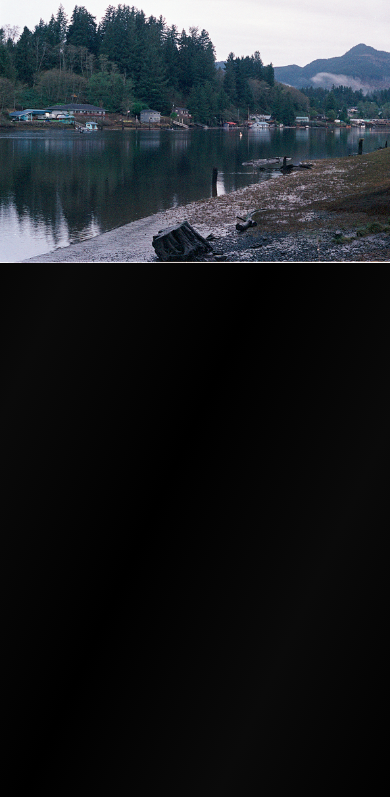
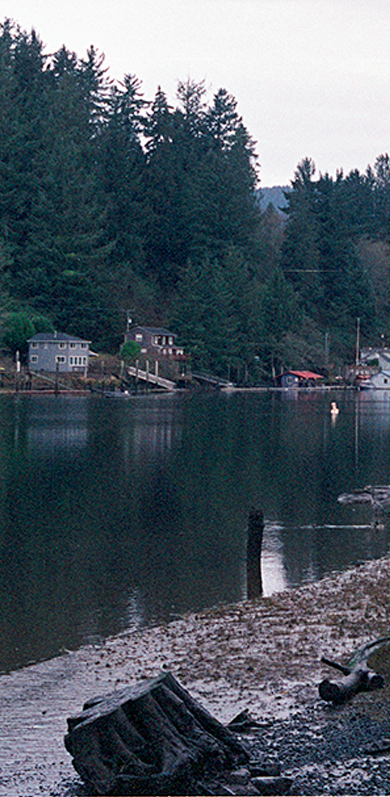
Before and after one commit to timklaus/designportfolio, a plain HTML site: page index.html in a window 390 px wide. Shown: the top 797 px of the page. Drawn offline with Linux system fonts and the light colour scheme.

Commit message:
split mq for hero image

```diff
--- a/css/styles.css
+++ b/css/styles.css
@@ -26,23 +26,30 @@ body {
   color: white;
 }
 
+@media screen and (min-width:601px) {
   .hero {
     background-image: url("nehalem.jpeg");
     width: 100vw;
     height: auto;
     min-height: 800px;
     background-attachment: fixed;
-  background-position: center;
+    background-position: top;
     background-repeat: no-repeat;
     background-size: cover;
   }
+}
+
 
 @media screen and (max-width:600px) {
   .hero {
     background-image: url("nehalemmobile.jpg");
-    background-size: contain;
+    height: 100vw;
+    width: auto;
+    min-height: 800px;
     background-attachment: fixed;
     background-position: top;
+    background-repeat: no-repeat;
+    background-size: cover;
   }
 }
 
```
Lines whose indentation alone changed are shown as unchanged.
